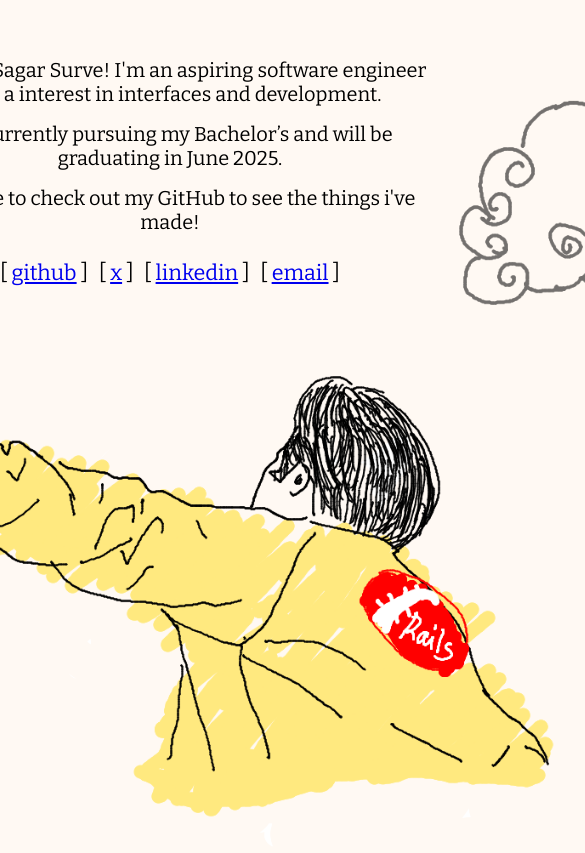
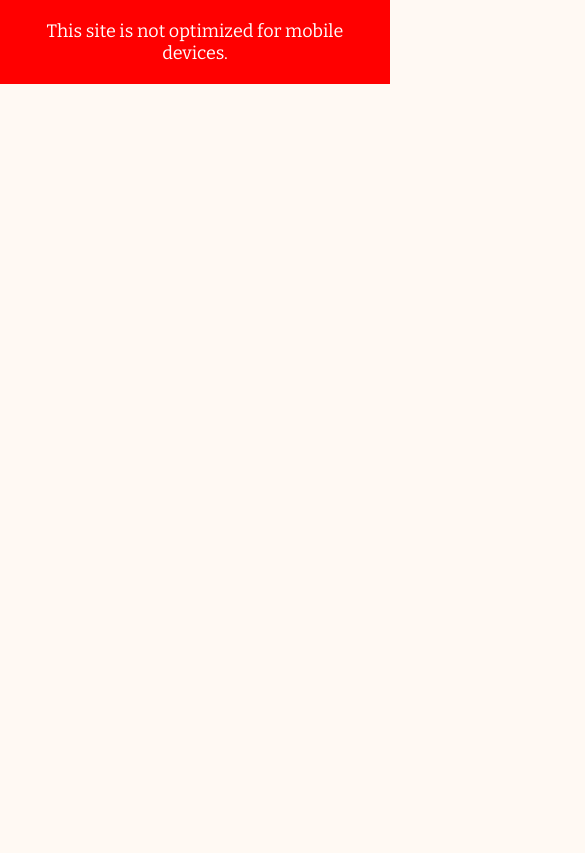
Before and after one commit to Surveinit/about, a plain HTML site: page index.html in a window 390 px wide. Shown: the top 853 px of the page, 585 px wide, since content can reach past the window. Drawn offline with nearby package versions, Linux system fonts and the light colour scheme.

Commit message:
Add warning for devices as it it not optimized yet.

```diff
--- a/index.html
+++ b/index.html
@@ -15,10 +15,13 @@
     <link href="style.css" rel="stylesheet" />
   </head>
   <body>
+
+    <div class="warning-mobile">
+      This site is not optimized for mobile devices.
+    </div>
+
     <div class="main-container">
-
       <div class="up-container">
-
         <div class="cloud-left">
           <img src="assets/images/cloud-left.png" alt="cloud-left" />
         </div>
@@ -30,8 +33,8 @@
               interest in interfaces and development.
             </p>
             <p>
-              I'm currently pursuing my Bachelor’s and will be graduating in June
-              2025.
+              I'm currently pursuing my Bachelor’s and will be graduating in
+              June 2025.
             </p>
             <p>Feel free to check out my GitHub to see the things i've made!</p>
           </div>
@@ -44,7 +47,6 @@
             </li>
             <li>[ <a href="mailto:surv3e@gmail.com">email</a> ]</li>
           </div>
-
         </div>
 
         <div class="cloud-right">
@@ -56,6 +58,5 @@
         <img src="assets/images/me.png" alt="artwork" />
       </div>
     </div>
-
   </body>
 </html>
--- a/style.css
+++ b/style.css
@@ -123,3 +123,24 @@ p {
 .cloud-right {
   opacity: 55%;
 }
+
+
+/* Warning for mobile devices */
+.warning-mobile {
+  display: none;
+  background-color: #ff0000; /* Red background for visibility */
+  color: #ffffff; /* White text */
+  text-align: center;
+  padding: 20px;
+  font-size: 18px;
+}
+
+@media only screen and (max-width: 768px) {
+  .warning-mobile {
+    display: block;
+  }
+
+  .main-container{
+    display: none; /* Hide other content on mobile devices */
+  }
+}
```
Lines whose indentation alone changed are shown as unchanged.
